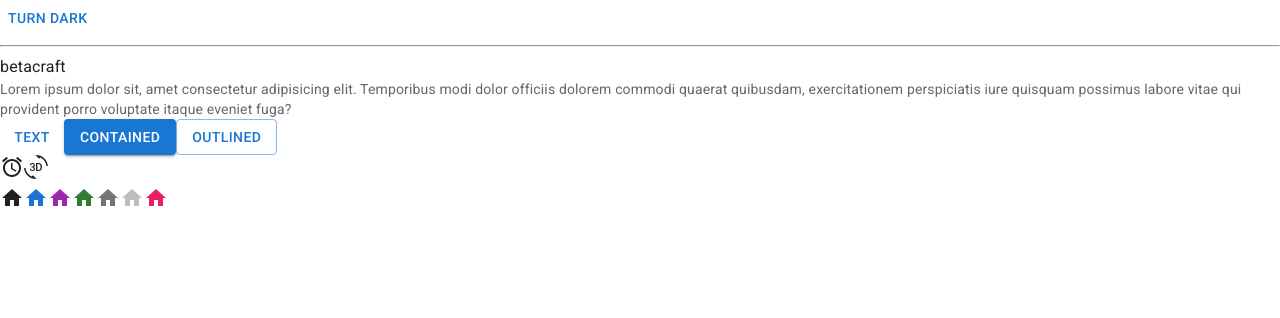
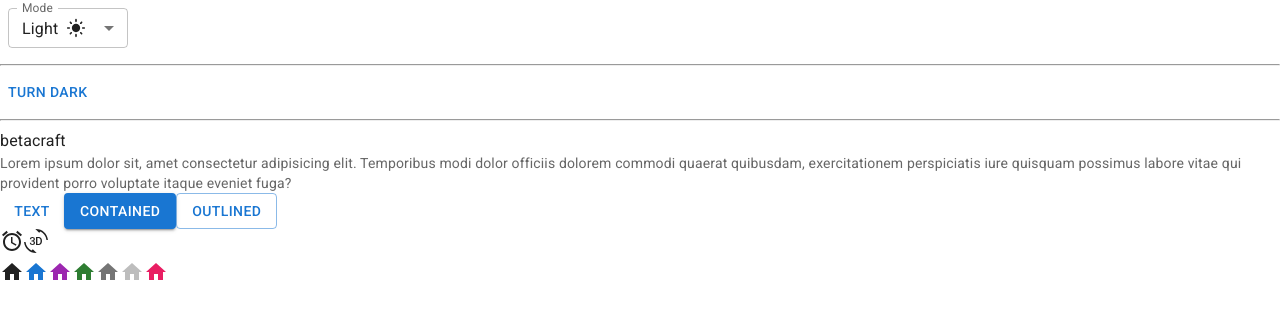
Before and after one commit to betacraftm/frontend-trello-clone, a React (Vite) app: page / in a window 1280 px wide. Shown: the top 318 px of the page. Built offline with nearby package versions, Linux system fonts and the light colour scheme.

Commit message:
Add system mode and slect box

```diff
--- a/src/App.jsx
+++ b/src/App.jsx
@@ -5,10 +5,21 @@
 import { pink } from '@mui/material/colors'
 import Typography from '@mui/material/Typography'
 import { useColorScheme } from '@mui/material/styles'
+// import * as React from 'react'
+import InputLabel from '@mui/material/InputLabel'
+import MenuItem from '@mui/material/MenuItem'
+import FormControl from '@mui/material/FormControl'
+import Select from '@mui/material/Select'
+import LightModeIcon from '@mui/icons-material/LightMode'
+import SettingsBrightnessIcon from '@mui/icons-material/SettingsBrightness'
+import DarkModeOutlinedIcon from '@mui/icons-material/DarkModeOutlined'
+import Box from '@mui/material/Box'
 
 function App() {
   return (
     <>
+      <ModeSelect />
+      <hr />
       <ModeToggle />
       <hr />
       <div>betacraft</div>
@@ -46,4 +57,42 @@
   )
 }
 
+function ModeSelect() {
+  const { mode, setMode } = useColorScheme()
+  const handleChange = (event) => {
+    const selectedMode = event.target.value
+    // setAge(event.target.value)
+    setMode(selectedMode)
+  }
+
+  return (
+    <FormControl sx={{ m: 1, minWidth: 120 }} size="small">
+      <InputLabel id="select-dark-light-mode">Mode</InputLabel>
+      <Select
+        labelId="select-dark-light-mode"
+        id="dark-light-mode"
+        value={mode}
+        label="Mode"
+        onChange={handleChange}
+      >
+        <MenuItem value="light">
+          <div style={{ display: 'flex', alignItems: 'center', gap: '8px' }}>
+            Light <LightModeIcon fontSize='small' />
+          </div>
+        </MenuItem>
+        <MenuItem value="dark">
+          <Box style={{ display: 'flex', alignItems: 'center', gap: '8px' }}>
+            Dark <DarkModeOutlinedIcon fontSize='small' />
+          </Box>
+        </MenuItem>
+        <MenuItem value="system">
+          <Box style={{ display: 'flex', alignItems: 'center', gap: '8px' }}>
+            System <SettingsBrightnessIcon fontSize='small' />
+          </Box>
+        </MenuItem>
+      </Select>
+    </FormControl>
+  )
+}
+
 export default App
```
